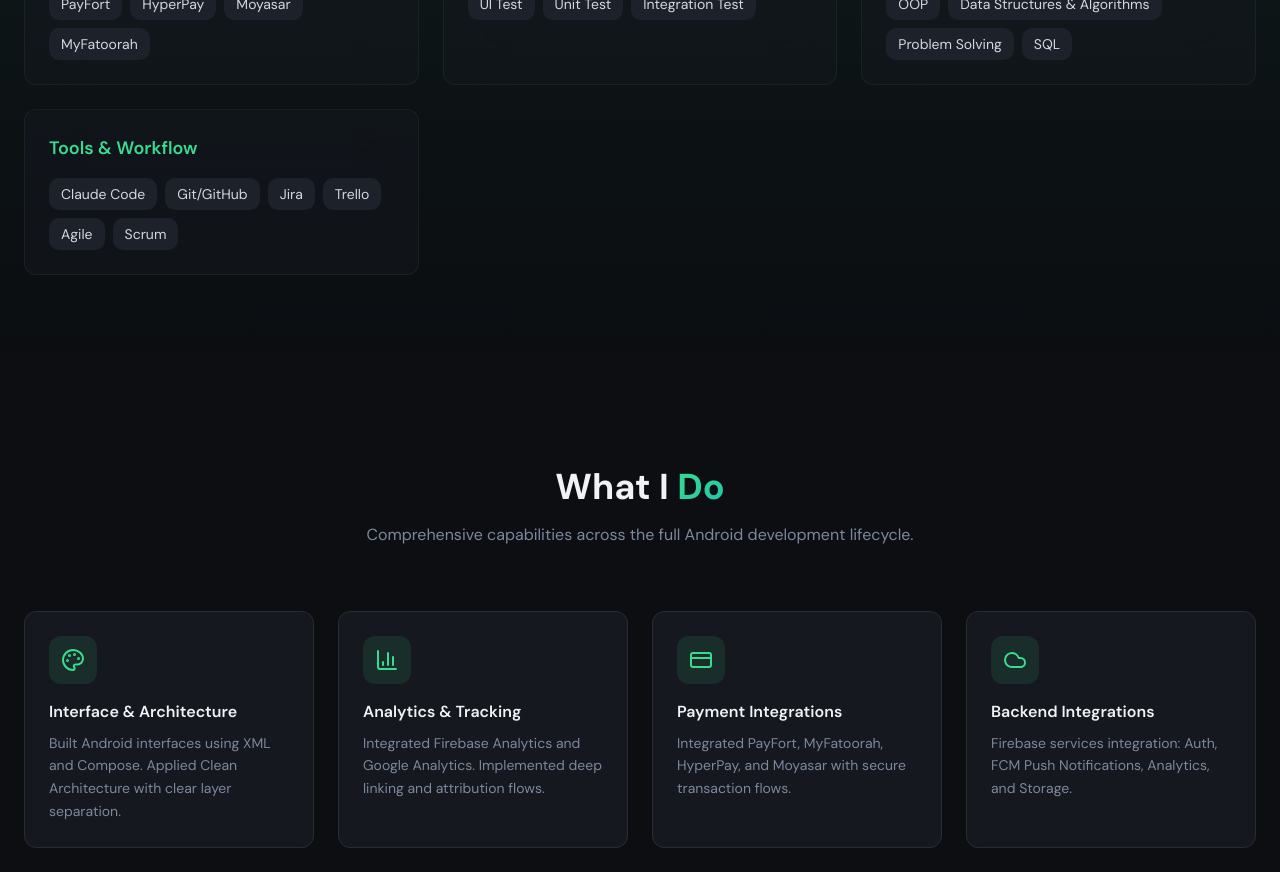
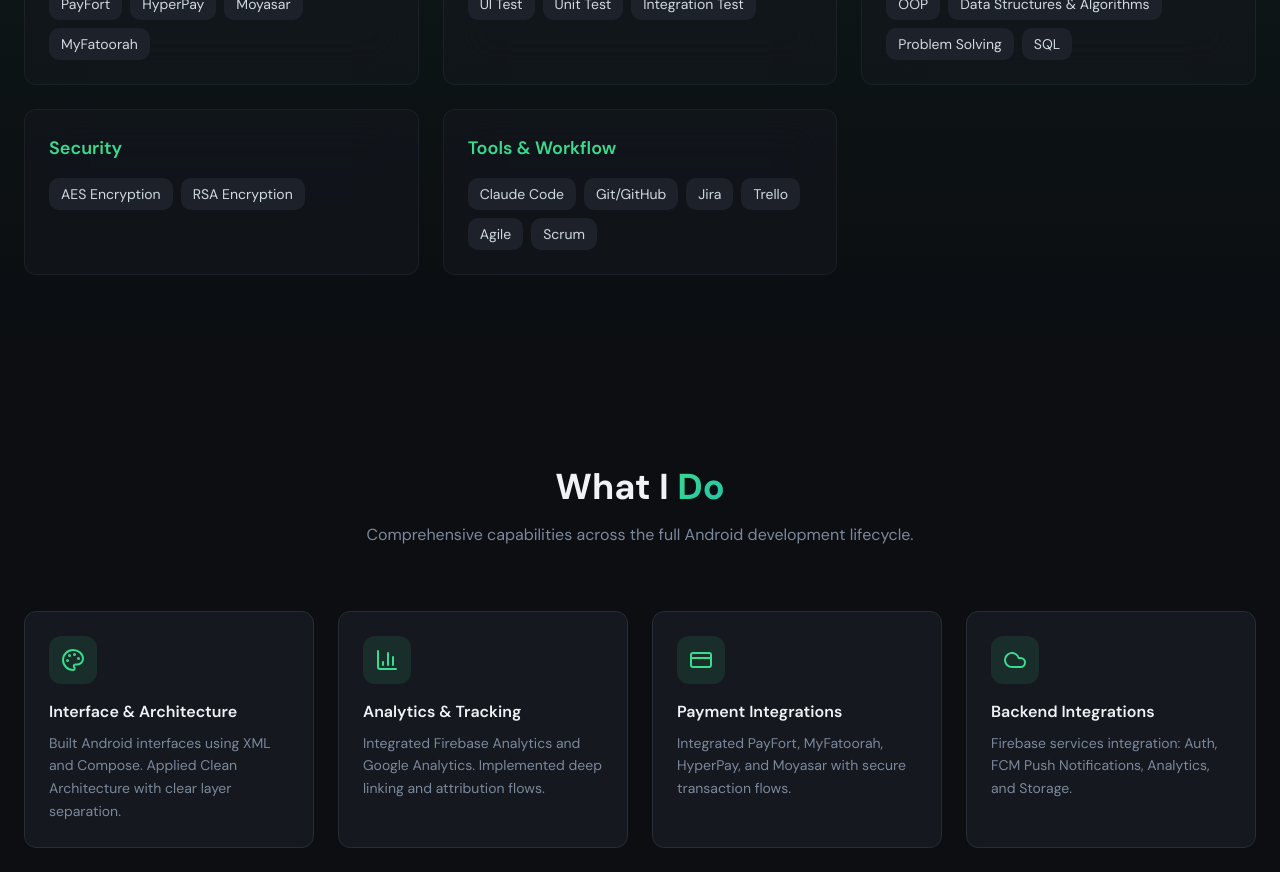
Before and after one commit to MahmoudElshahatt/mahmoud-elshahatt, a React (Vite) app: page / in a window 1280 px wide. Shown: the part 1700-2572 px from the top of the page. Built offline with nearby package versions, Linux system fonts and the light colour scheme; the HTML template or start-up script is replaced by a standard one.

Commit message:
Changes
Co-authored-by: MahmoudElshahatt <79477855+MahmoudElshahatt@users.noreply.github.com>

```diff
--- a/src/components/TechStack.tsx
+++ b/src/components/TechStack.tsx
@@ -24,6 +24,10 @@ const techCategories = [
   {
     title: "Core Fundamentals",
     items: ["OOP", "Data Structures & Algorithms", "Problem Solving", "SQL"],
+  },
+  {
+    title: "Security",
+    items: ["AES Encryption", "RSA Encryption"],
   },
   {
     title: "Tools & Workflow",
```
